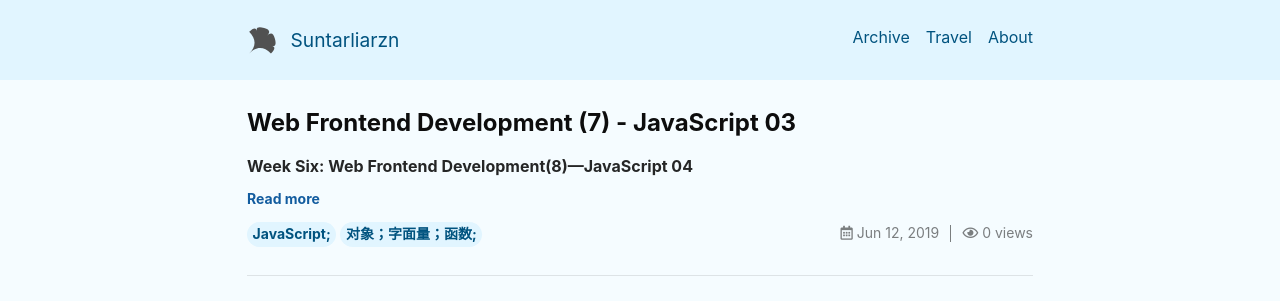
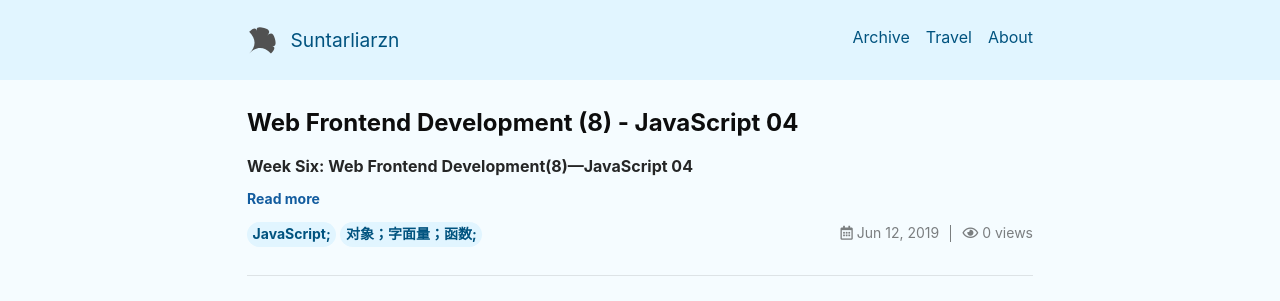
Before and after one commit to suntarliarzn/suntarliarzn.github.io, a Jekyll site: the page built from index.html, in a window 1280 px wide. Shown: the top 301 px of the page. Built offline with Jekyll 4.4.1, drawn with Linux system fonts in a browser that asks for light colours; nearby versions of some CDN libraries; the list of posts is cut into pages by our own code; comment, search, counter and statistics services are not loaded.

Commit message:
2019.09.04 #2 title

```diff
--- a/_posts/2019-06-12-Web frontend development(8)-JavaScript 3.md
+++ b/_posts/2019-06-12-Web frontend development(8)-JavaScript 3.md
@@ -1,8 +1,8 @@
 ---
 
-title: Web Frontend Development (7) - JavaScript 03
+title: Web Frontend Development (8) - JavaScript 04
 
-key: C20190520
+key: C20190612
 
 tags: JavaScript; 对象；字面量；函数;
 
```
